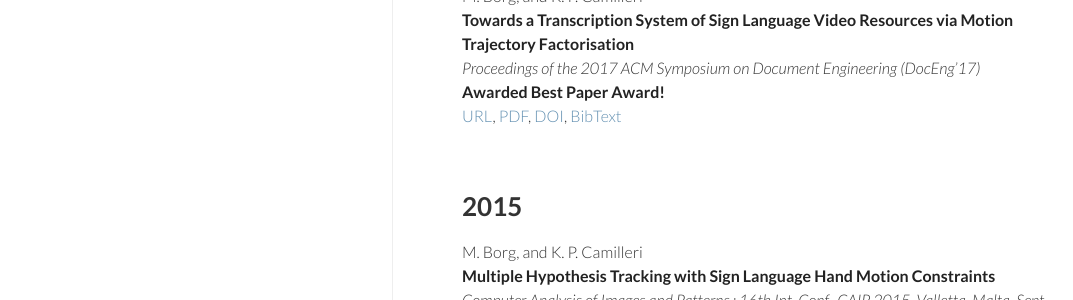
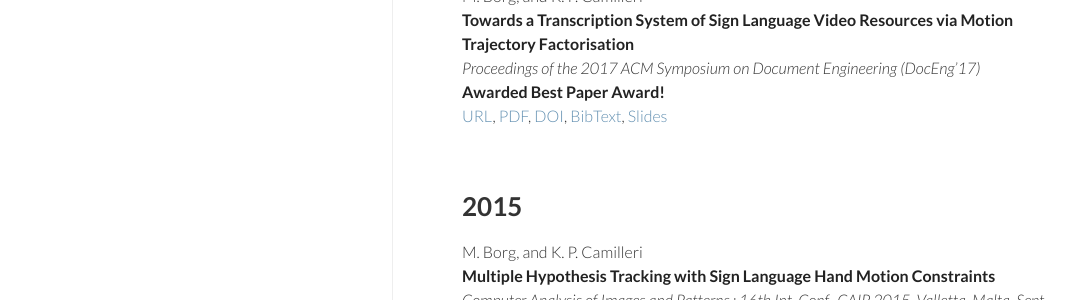
Before and after one commit to mark-borg/Mark-Borg.github.io, a Jekyll site: the page built from _pages/publications.md, in a window 1280 px wide and 900 px high. Shown: the part 189-489 px from the top of the window, without its empty margins (93-1166 px from the left). Built offline with Jekyll 4.4.1, drawn with Linux system fonts in a browser that asks for light colours; nearby versions of some CDN libraries; comment, search, counter and statistics services are not loaded.

Commit message:
- added slides of latest publication

```diff
--- a/_pages/publications.md
+++ b/_pages/publications.md
@@ -12,8 +12,9 @@ title:     Publications
 
 M. Borg, and K. P. Camilleri <br />
 **Towards a Transcription System of Sign Language Video Resources via Motion Trajectory Factorisation** <br />
-*Proceedings of the 2017 ACM Symposium on Document Engineering (DocEng'17)* <br /> **Awarded Best Paper Award!** <br />
-[URL](http://doi.acm.org/10.1145/3103010.3103020), [PDF](http://dl.acm.org/ft_gateway.cfm?id=3103020&ftid=1902572&dwn=1&CFID=983718100&CFTOKEN=86045509), [DOI](https://doi.org/10.1145/3103010.3103020), [BibText](/papers/DocEng2017.bib)
+*Proceedings of the 2017 ACM Symposium on Document Engineering (DocEng'17)* <br />
+**Awarded Best Paper Award!** <br />
+[URL](http://doi.acm.org/10.1145/3103010.3103020), [PDF](http://dl.acm.org/ft_gateway.cfm?id=3103020&ftid=1902572&dwn=1&CFID=983718100&CFTOKEN=86045509), [DOI](https://doi.org/10.1145/3103010.3103020), [BibText](/papers/DocEng2017.bib), [Slides](/papers/DocEng2017_presentation.pdf)
 
 <br />
 
```
Also changed, not shown: 1 other file.
